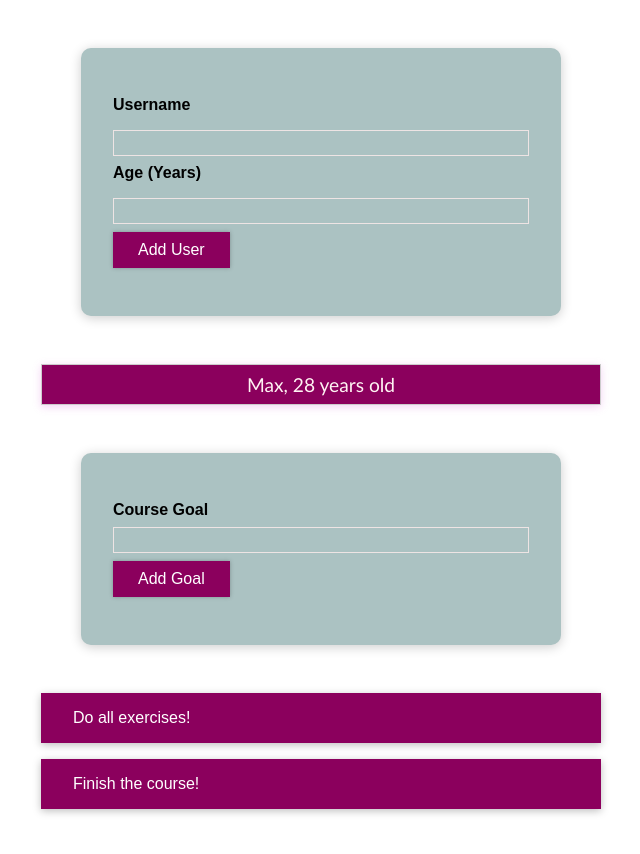
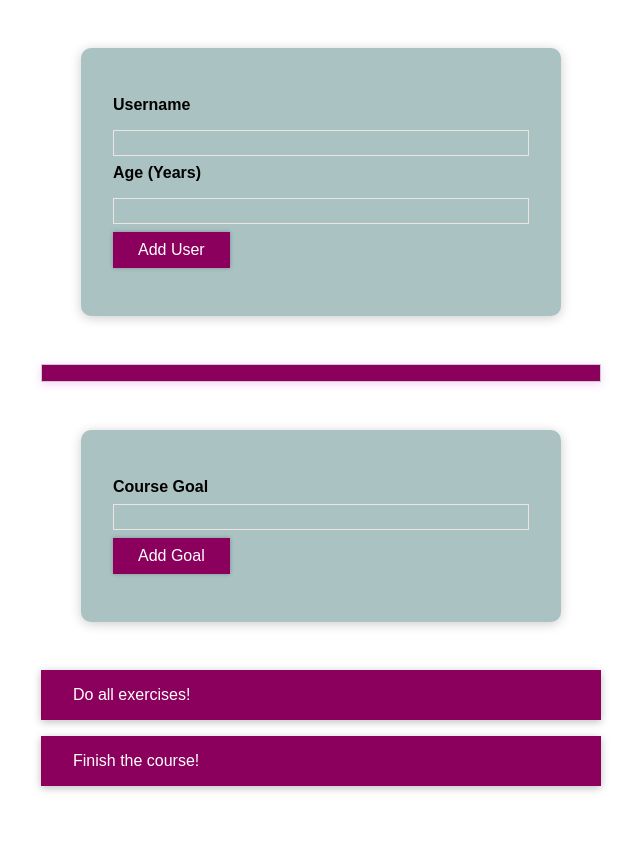
Before and after one commit to Said-laasri/style_react_component, a React (Create React App) app: page / in a window 1280 px wide. Shown: the top 854 px of the page, without its empty margins (319-959 px from the left). Built offline with nearby package versions, Linux system fonts and the light colour scheme.

Commit message:
Add delete methode to user

```diff
--- a/src/components/User/UserOne/SingleUser.js
+++ b/src/components/User/UserOne/SingleUser.js
@@ -1,13 +1,15 @@
+import React from "react";
 
 const SingleUser = (props) => {
-    return (
-        <li>
-            {props.children} {props.name}, {props.age} years old
-        </li>
-    )
-}
+  const deleteHandler = () => {
+    props.onDelete(props.id);
+  };
 
-
-
+  return (
+    <li style={{ cursor: "pointer" }} onClick={deleteHandler}>
+      {props.children}
+    </li>
+  );
+};
 
 export default SingleUser;
```
